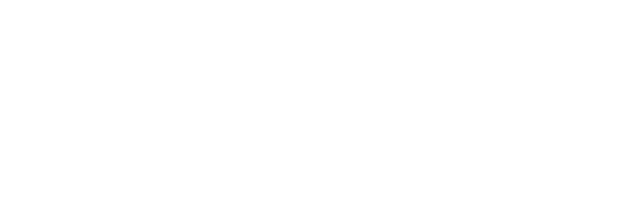
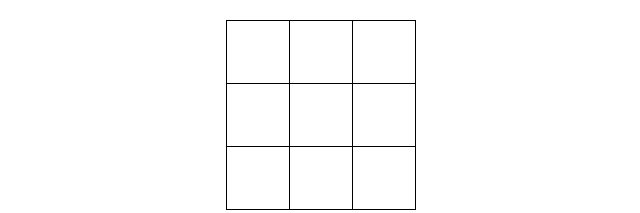
Before and after one commit to Ch1charito/Tic-Tac-Toe, a plain HTML site: page index.html in a window 1280 px wide. Shown: the whole page, without its empty margins (319-959 px from the left). Drawn offline with Linux system fonts and the light colour scheme.

Commit message:
added css html and render function for the table

```diff
--- a/index.html
+++ b/index.html
@@ -6,8 +6,8 @@
     <meta name="viewport" content="width=device-width, initial-scale=1.0">
     <title>Tic Tac Toe</title>
 </head>
-<body>
-
+<body onload="init()">
+    <div id="content"></div>
 </body>
 <script src="script.js"></script>
 </html>
--- a/script.js
+++ b/script.js
@@ -0,0 +1,32 @@
+let fields = [
+    null, //0
+    null, //1
+    null, //2
+    null, //3
+    null, //4
+    null, //5
+    null, //6
+    null, //7
+    null, //8
+];
+
+function init() {
+    render();
+}
+
+function render() {
+    const contentDiv = document.getElementById('content');
+
+    let html = '<table>';
+    for (let i = 0; i < 3; i++) {
+        html += '<tr>';
+        for (let j = 0; j < 3; j++) {
+            const index = i * 3 + j;
+            const symbol = fields[index] ? fields[index] : '';
+            html += `<td onclick="handleClick(${index})">${symbol}</td>`;
+        }
+        html += '</tr>';
+    }
+    html += '</table>';
+    contentDiv.innerHTML = html;
+}
--- a/style.css
+++ b/style.css
@@ -0,0 +1,13 @@
+table {
+    border-collapse: collapse;
+    margin: 20px auto;
+}
+td {
+    width: 60px;
+    height: 60px;
+    text-align: center;
+    vertical-align: middle;
+    border: 1px solid #000;
+    font-size: 36px;
+    cursor: pointer;
+}
```
